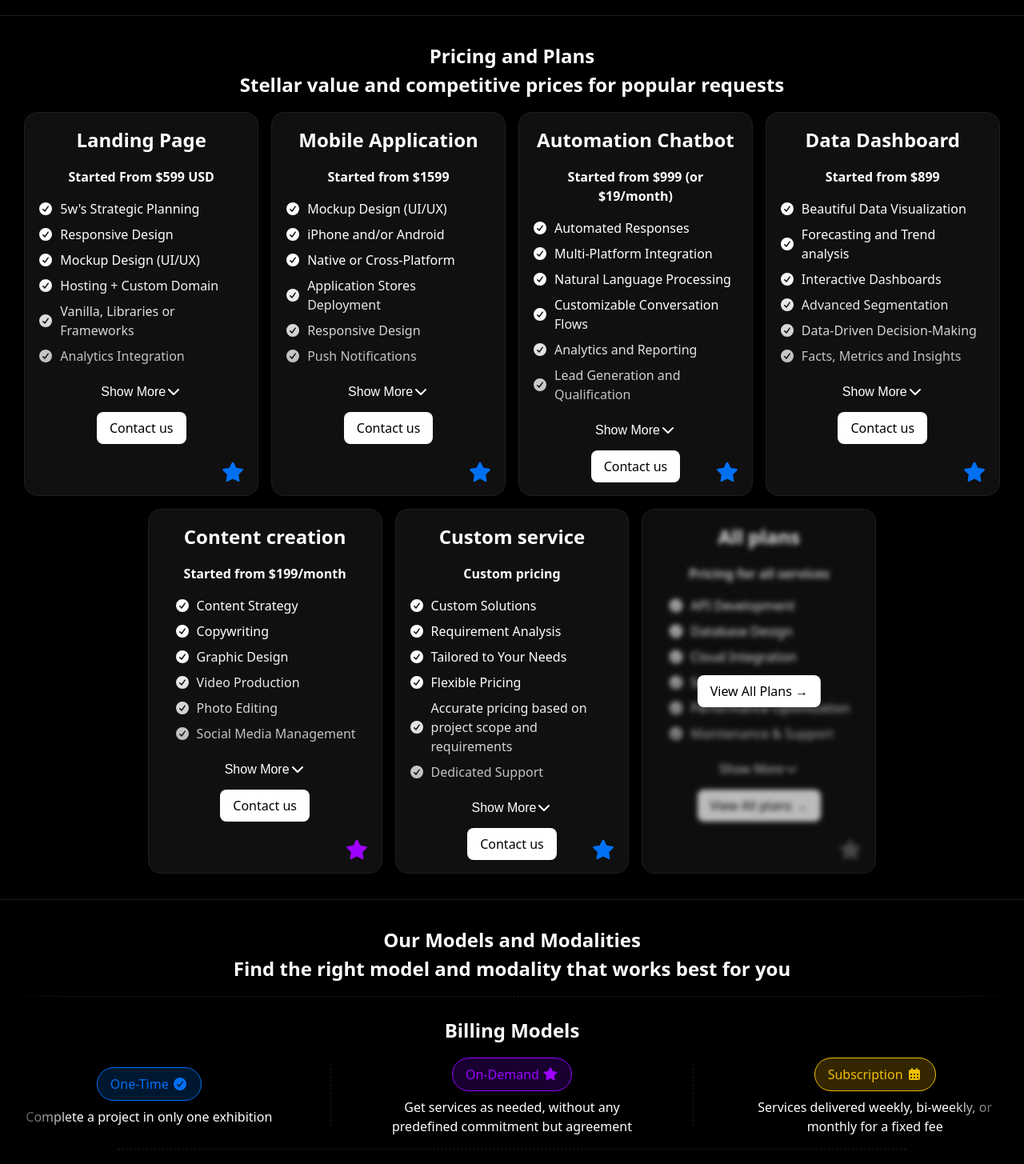
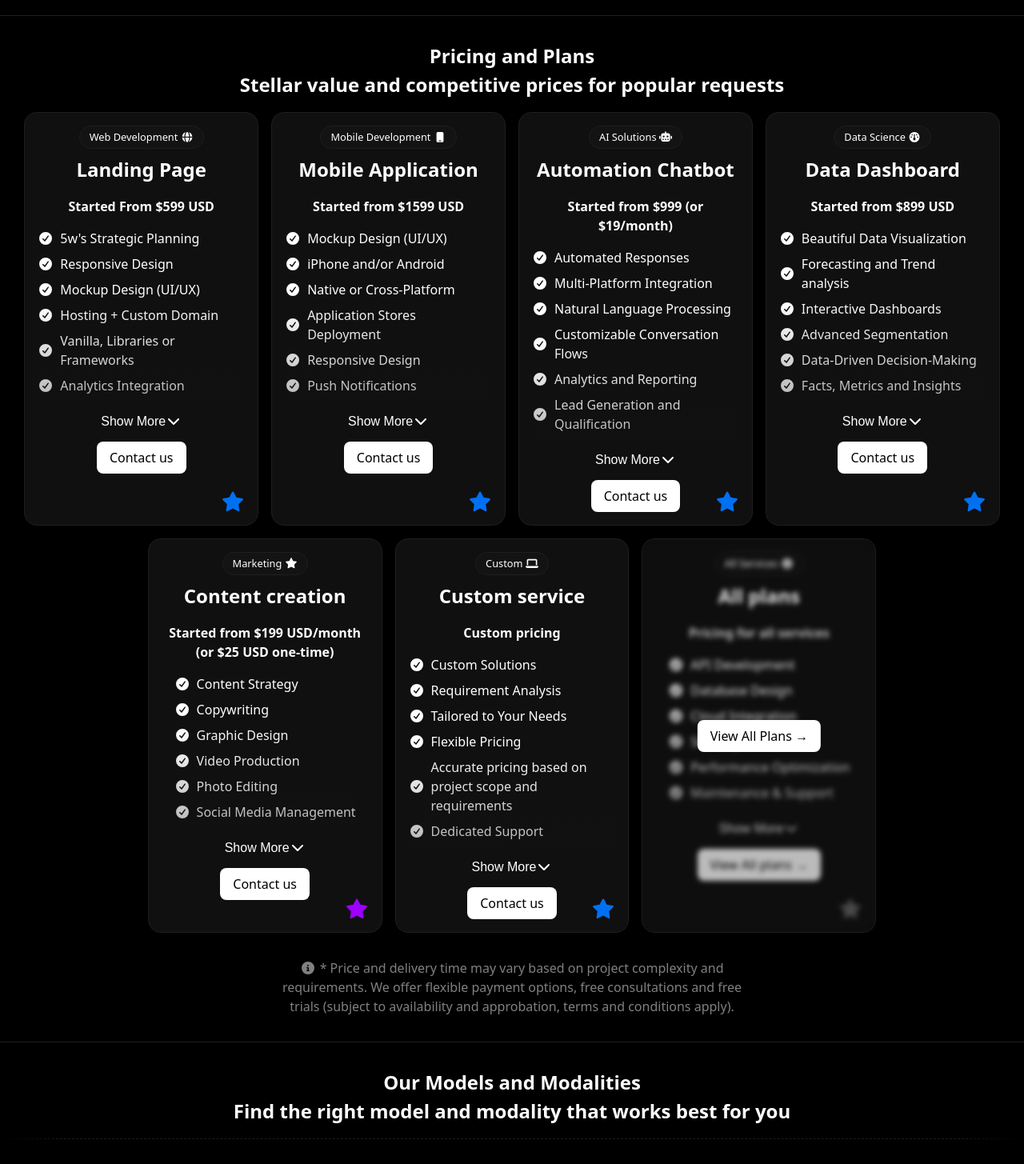
Before and after one commit to neza-startup/neza-startup, a React (Vite) app: page / in a window 1280 px wide. Shown: the part 1970-3425 px from the top of the page at 80% size. Built offline with nearby package versions, Linux system fonts and the light colour scheme.

Commit message:
updated pricing cards
styles improvements

```diff
--- a/src/components/Pricing.jsx
+++ b/src/components/Pricing.jsx
@@ -1,4 +1,4 @@
-import { /* faArrowDown, faAngleRight */ faChevronDown, faChevronUp, faCircleCheck, faStar } from '@fortawesome/free-solid-svg-icons';
+import { /* faArrowDown, faAngleRight, faCode */ faChevronDown, faChevronUp, faCircleCheck, faDashboard, faGlobe, faInfoCircle, faLaptop, faMobile, faRobot, faStar } from '@fortawesome/free-solid-svg-icons';
 import { FontAwesomeIcon } from '@fortawesome/react-fontawesome';
 import { useState } from 'react';
 import styles from '../styles/Pricing.module.css';
@@ -8,6 +8,8 @@ const Pricing = () => {
 
   const pricingPlans = [
     {
+      tag: "Web Development",
+      icon: faGlobe,
       name: "Landing Page",
       price: "Started From $599 USD",
       features: [
@@ -23,8 +25,10 @@ const Pricing = () => {
       ]
     },
     {
+      tag: "Mobile Development",
+      icon: faMobile,
       name: "Mobile Application",
-      price: "Started from $1599",
+      price: "Started from $1599 USD",
       features: [
         "Mockup Design (UI/UX)",
         "iPhone and/or Android",
@@ -37,6 +41,9 @@ const Pricing = () => {
       ]
     },
     {
+      /* ML (Machine Learning) */
+      tag: "AI Solutions",
+      icon: faRobot,
       name: "Automation Chatbot",
       price: "Started from $999 (or $19/month)",
       features: [
@@ -57,8 +64,11 @@ const Pricing = () => {
       ]
     },
     {
+      tag: "Data Science",
+      icon: faDashboard,
       name: "Data Dashboard",
-      price: "Started from $899",
+      /* (or $29 USD/month) */
+      price: "Started from $899 USD",
       features: [
         "Beautiful Data Visualization",
         "Forecasting and Trend analysis",
@@ -76,8 +86,10 @@ const Pricing = () => {
       ]
     },
     {
+      tag: "Marketing",
+      icon: faStar,
       name: "Content creation",
-      price: "Started from $199/month",
+      price: "Started from $199 USD/month (or $25 USD one-time)",
       features: [
         "Content Strategy",
         "Copywriting",
@@ -93,6 +105,8 @@ const Pricing = () => {
       ]
     },
     {
+      tag: "Custom",
+      icon: faLaptop,
       name: "Custom service",
       price: "Custom pricing",
       features: [
@@ -109,6 +123,8 @@ const Pricing = () => {
       ]
     },
     {
+      tag: "All Services",
+      icon: faInfoCircle,
       name: "All plans",
       price: "Pricing for all services",
       features: [
@@ -146,6 +162,7 @@ const Pricing = () => {
         {
           pricingPlans.map((plan, index) => (
             <div key={index} className={styles.pricingCard}>
+              <span className={styles.tag}>{plan.tag} <FontAwesomeIcon icon={plan.icon} className={styles.icon} /></span>
               <h3>{plan.name}</h3>
               <p className={styles.price}>{plan.price}</p>
               <ul className={`${styles.features} ${!expandedCards[index] && plan.features.length > DEFAULT_VISIBLE_FEATURES ? styles.fadeBottom : ''}`}>
@@ -170,6 +187,8 @@ const Pricing = () => {
           ))
         }
       </div>
+
+      <span className={styles.disclaimer}><FontAwesomeIcon icon={faInfoCircle} /> * Price and delivery time may vary based on project complexity and requirements. We offer flexible payment options, free consultations and free trials (subject to availability and approbation, terms and conditions apply).</span>
     </section >
   );
 };
--- a/src/styles/Pricing.module.css
+++ b/src/styles/Pricing.module.css
@@ -42,6 +42,29 @@ section.pricing {
         hsla(240, 2%, 8%, 0.8)
         /* ) */
       ;
+
+      span.tag {
+        display: inline-block;
+        /* margin-bottom: 1rem; */
+        padding: 0.25rem 0.75rem;
+        background-color:
+          /* light-dark(hsla(0, 0%, 98%, 0.8) */
+          /* #f5f5f5 */
+          /* , */
+          hsla(240, 2%, 8%, 0.8)
+          /* ) */
+        ;
+        border: 1px solid
+          /* light-dark(#eaeaea, */
+          #1E1E1E
+          /* ) */
+        ;
+        color: var(--details);
+        margin-bottom: -0.5rem;
+        border-radius: 2.5rem;
+        font-size: 0.8rem;
+        font-weight: 500;
+      }
 
       h3 {
         font-size: 1.5rem;
@@ -213,4 +236,19 @@ section.pricing {
       }
     }
   }
+
+  span.disclaimer {
+    font-size: 1rem;
+    text-align: center;
+    color: rgba(255, 255, 255, 0.5);
+    max-width: 64ch;
+    /* margin-top: 1rem; */
+
+    margin-top: 2rem;
+
+    /* .icon {
+        margin-right: 0.5rem;
+        color: var(--accent-color);
+      } */
+  }
 }
```
